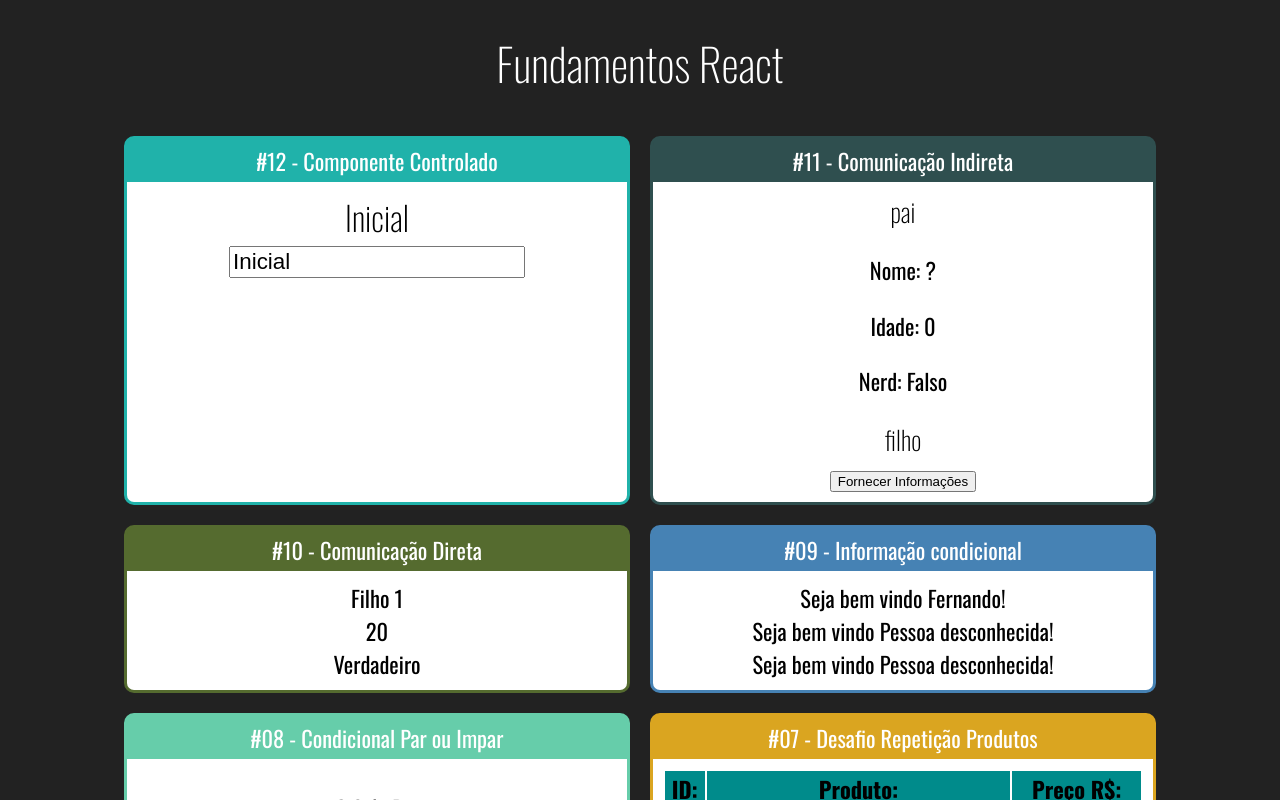
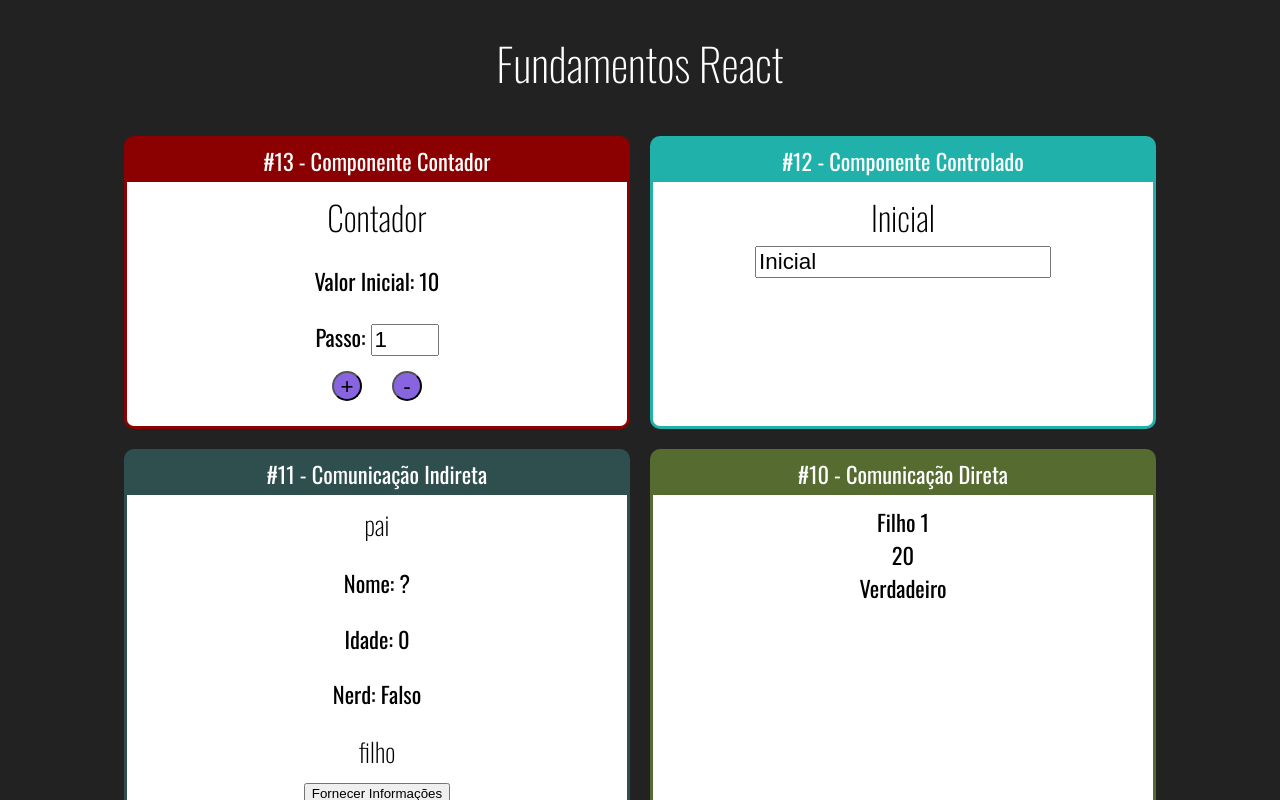
Before and after one commit to oliveiraprg/react_cod3r, a React (Create React App) app in the folder fundamentos-react/: page / in a window 1280 px wide. Shown: the top 800 px of the page. Built offline with nearby package versions, Linux system fonts and the light colour scheme.

Commit message:
creating counter with class based component

```diff
--- a/fundamentos-react/src/App.jsx
+++ b/fundamentos-react/src/App.jsx
@@ -14,6 +14,7 @@
 import DiretaPai from "./components/comunicacao/DiretaPai";
 import IndiretaPai from "./components/comunicacao/IndiretaPai";
 import Input from "./components/formulario/Input";
+import Contador from "./components/contador/Contador";
 
 
 export default function App(props) {
@@ -21,6 +22,9 @@
         <div className='App'>
             <h1>Fundamentos React</h1>
             <div className="Cards">
+                <Card titulo="#13 - Componente Contador" color="#8B0000">
+                    <Contador numeroInicial={10}></Contador>
+                </Card>
                 <Card titulo="#12 - Componente Controlado" color="#20B2AA">
                     <Input />
                 </Card>
--- /dev/null
+++ b/fundamentos-react/src/components/contador/Contador.css
@@ -0,0 +1,13 @@
+.Contador input {
+    font-size: 1.4rem;
+    width: 60px;
+}
+
+.Contador button{
+    margin: 15px;
+    height: 30px;
+    width: 30px;
+    border-radius: 50%;
+    background-color: rgb(137, 100, 225);
+    font-size: 1.4rem;
+}
--- /dev/null
+++ b/fundamentos-react/src/components/contador/Contador.jsx
@@ -0,0 +1,49 @@
+import './Contador.css'
+import React, { Component } from "react";
+
+
+class Contador extends Component {
+
+    state = {
+        numero: this.props.numeroInicial || 0,
+        passo: this.props.passoInicial || 1,
+    };
+
+    inc = () => {
+        this.setState({
+            numero: this.state.numero + this.state.passo,
+        });
+    }
+
+    dec = () => {
+        this.setState({
+            numero: this.state.numero - this.state.passo,
+        });
+    }
+
+    setPasso = (event) => {
+        this.setState({
+            passo: +event.target.value
+        })
+    }
+
+    render() {
+        return (
+            <div className='Contador'>
+                <h2>Contador</h2>
+                <p>Valor Inicial: {this.state.numero}</p>
+                <div>
+                    <label htmlFor="passoInput">Passo: </label>
+                    <input id="passoInput" type="number"
+                           value={this.state.passo}
+                           onChange={this.setPasso} />
+                </div>
+                <button onClick={this.inc}>+</button>
+                <button onClick={this.dec}>-</button>
+            </div>
+        )
+    }
+}
+
+
+export default Contador;
```
